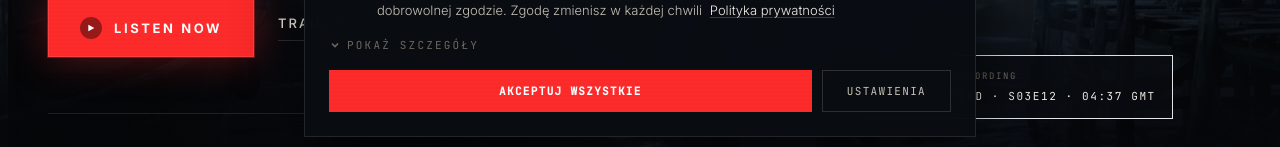
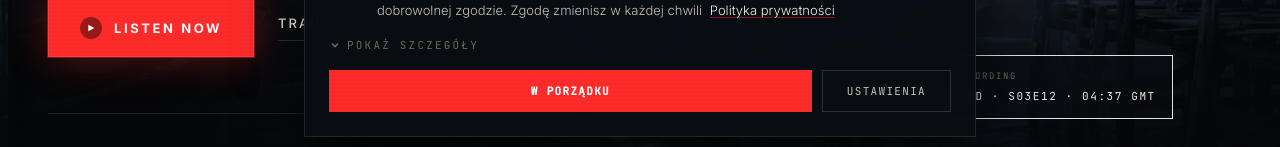
Before and after one commit to Krystiantechni/Obskura, a React (Vite) app: page / in a window 1280 px wide. Shown: the part 647-794 px from the top of the page. Built offline with nearby package versions, Linux system fonts and the light colour scheme.

Commit message:
Cookie consent: collapsed banner uses 'OK' (Accept all stays in details)

```diff
--- a/src/components/ui/CookieConsent.jsx
+++ b/src/components/ui/CookieConsent.jsx
@@ -150,7 +150,7 @@ export default function CookieConsent() {
             <div className="flex flex-col gap-2.5 sm:flex-row">
               <button type="button" onClick={acceptAll}
                 className="flex-1 bg-red px-4 py-3 font-mono text-[11px] font-bold uppercase tracking-ui text-white transition-shadow hover:shadow-[0_0_24px_rgba(255,42,42,0.45)]">
-                Akceptuj wszystkie
+                {view === "details" ? "Akceptuj wszystkie" : "W porządku"}
               </button>
               {view === "details" ? (
                 <>
```
